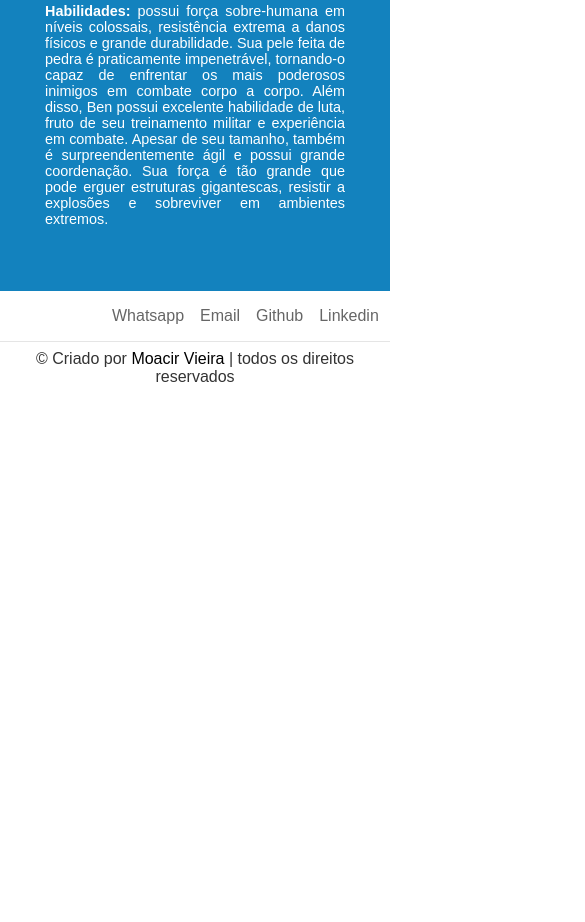
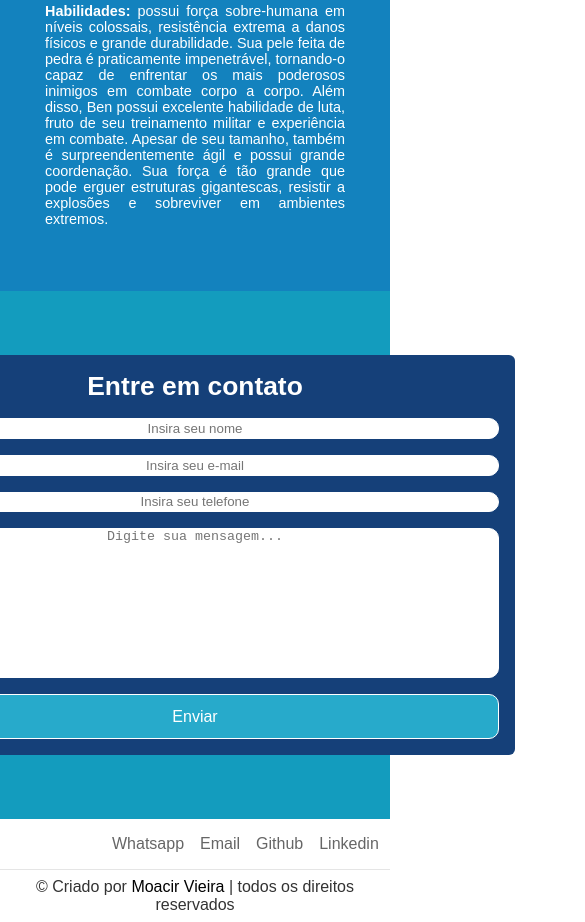
Before and after one commit to MoacirV/4fantastico, a plain HTML site: page index.html in a window 390 px wide. Shown: the part 5738-6660 px from the top of the page, 585 px wide, since content can reach past the window. Before the commit the page ends 6132 px from the top, so only its background shows below. Drawn offline with Linux system fonts and the light colour scheme; a web font is replaced by a local one.

Commit message:
responsividade

```diff
--- a/index.html
+++ b/index.html
@@ -98,6 +98,20 @@
                 </div>
             </div>
         </section>
+        <section id="contact">
+            <div class="content contact">
+                <img src="assets/herbie.webp" class="img-contact" alt="">
+                <form action="">
+                    <h1>Entre em contato</h1>
+                    <input type="text" placeholder="Insira seu nome" required>
+                    <input type="email" placeholder="Insira seu e-mail" required>
+                    <input type="tel" placeholder="Insira seu telefone" >
+                    <textarea name="" id="" placeholder="Digite sua mensagem..."></textarea>
+                    <button type="submit">Enviar</button>
+                </form>
+                <img class="img-contact" src="assets/time.jpg" alt="">
+            </div>
+        </section>
     </main>
     <footer class="footer" id="footer">
 
--- a/main.css
+++ b/main.css
@@ -100,7 +100,8 @@ section{
 
 #home,
 #reed,
-#jhonny{
+#jhonny,
+#contact{
     background-color: var(--bg-color);
 }
 
@@ -199,6 +200,69 @@ span{
     font-size: 1rem;
 }
 
+.content form{
+    width: 40rem;
+    height: 25rem;
+    padding: 1rem;
+    border-radius:6px;
+    background-color: #154079;
+    gap: 1rem;
+    color: #fff;
+    display: flex;
+    text-align: center;
+    flex-direction: column;
+}
+
+.content form textarea{
+    resize: none;
+    width:100%;
+    height: 15rem;
+    border: 1px solid #fff;
+    border-radius: 10px;
+}
+
+.content form textarea,
+.content form input{
+    text-align: center;
+}
+
+.content form textarea:focus,
+.content form input:focus{
+    outline-color: #154079;
+}
+
+.content form input{
+    height: 2rem;
+    border: 1px solid #fff;
+    border-radius: 10px;
+}
+
+.content form button {
+    padding: .8rem .5rem;
+    font-size: 1rem;
+    font-weight: normal;
+    font-family: 'Poetsen One', sans-serif;
+    background-color: #27aacb;
+    color: #fff;
+    border: 1px solid #fff;
+    border-radius: 10px;
+    transition: transform 0.5s ease-in-out;
+}
+
+.content form button:hover {
+    transform: scale(1.02);
+}
+
+.content form button:active{
+    transform: scale(1);
+}
+
+
+.content .img-contact{
+    width: 25rem;
+    border-radius: 10px;
+}
+
 /* End Main */
 
 /* Start Footer */
@@ -260,9 +324,7 @@ span{
 /* Start Responsividade */
 
 @media screen and (max-width:1635px){
-    .content{
-        flex-direction: column;
-    }
+
 
     .content .box-two h1{
         font-size: 1.7rem;
@@ -278,9 +340,21 @@ span{
         height: 25rem;
     }
 
+    .content{
+        flex-direction: column;
+    }
+
+    .contact{
+        flex-direction: row;
+    }
+
+    .content .img-contact{
+        width: 15rem;
+    }
+
 }
 
-@media screen and (max-width: 1100px) {
+@media screen and (max-width: 1200px) {
    .box-one img{
     width: 300px;
     height: 300px;
@@ -296,6 +370,9 @@ span{
     font-size: .9rem;
 }
 
+.content .img-contact{
+    display: none;
+}
 
 }
 
@@ -305,8 +382,6 @@ span{
     }
 }
 
-@media screen and (max-width: 680px) {
 
-}
 
 /* End Responsividade */
```
Also changed, not shown: assets/herbie.webp (added).
